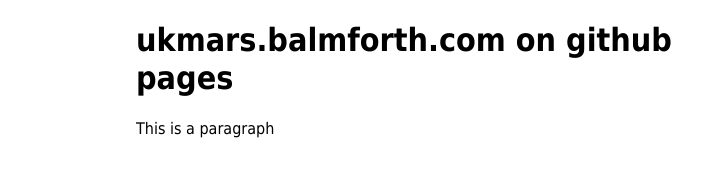
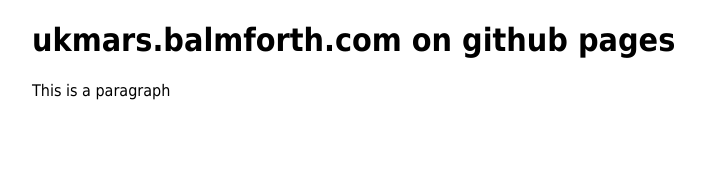
Before and after one commit to ChrisBalmforth/ChrisBalmforth.github.io, a plain HTML site: page index.html in a window 1280 px wide. Shown: the whole page, without its empty margins (224-929 px from the left). Drawn offline with Linux system fonts and the light colour scheme.

Commit message:
Update index.html

```diff
--- a/index.html
+++ b/index.html
@@ -5,7 +5,7 @@
     <title>ukmars.balmforth.com</title>
     <style>
     body {
-        width: 35em;
+        width: 60%;
         margin: 0 auto;
         font-family: Tahoma, Verdana, Arial, sans-serif;
     }
```
